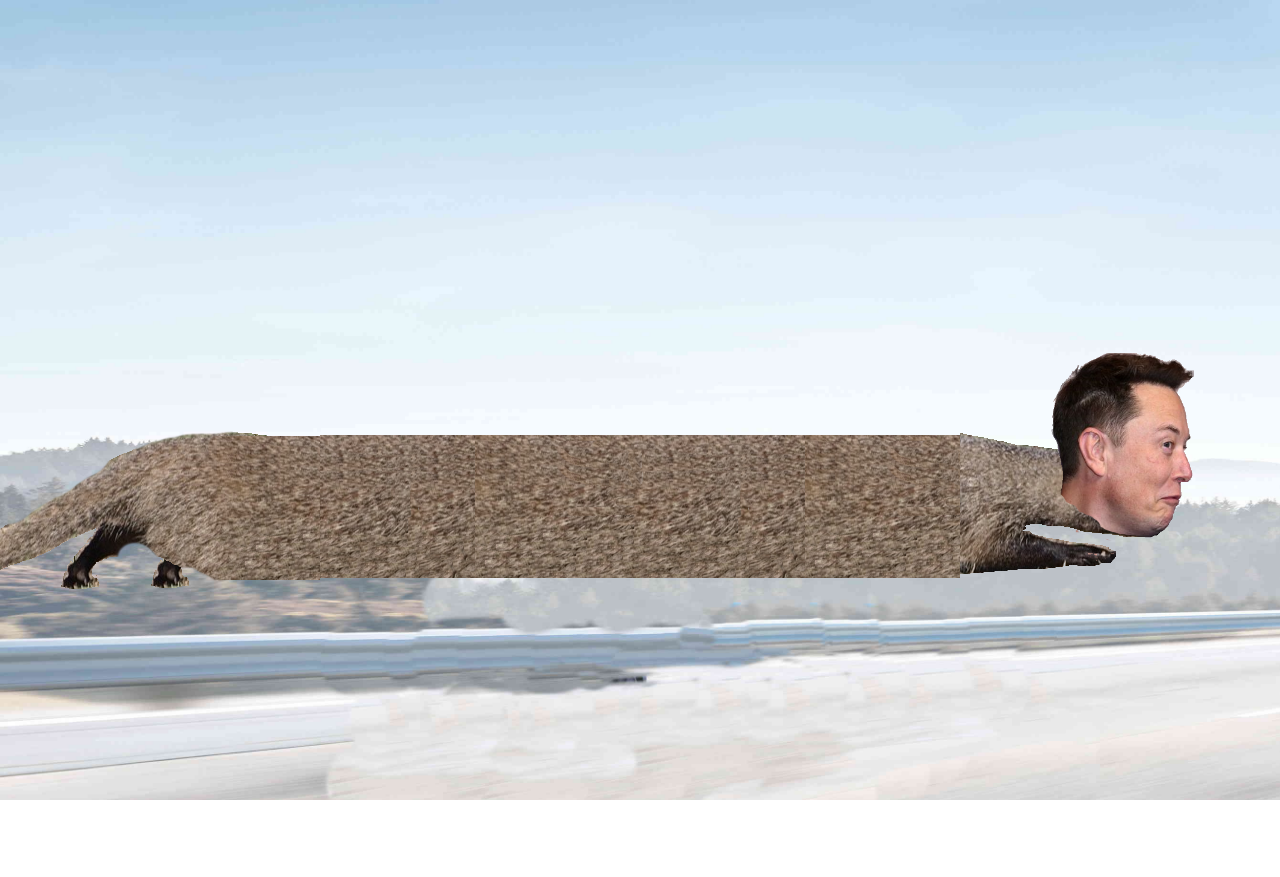
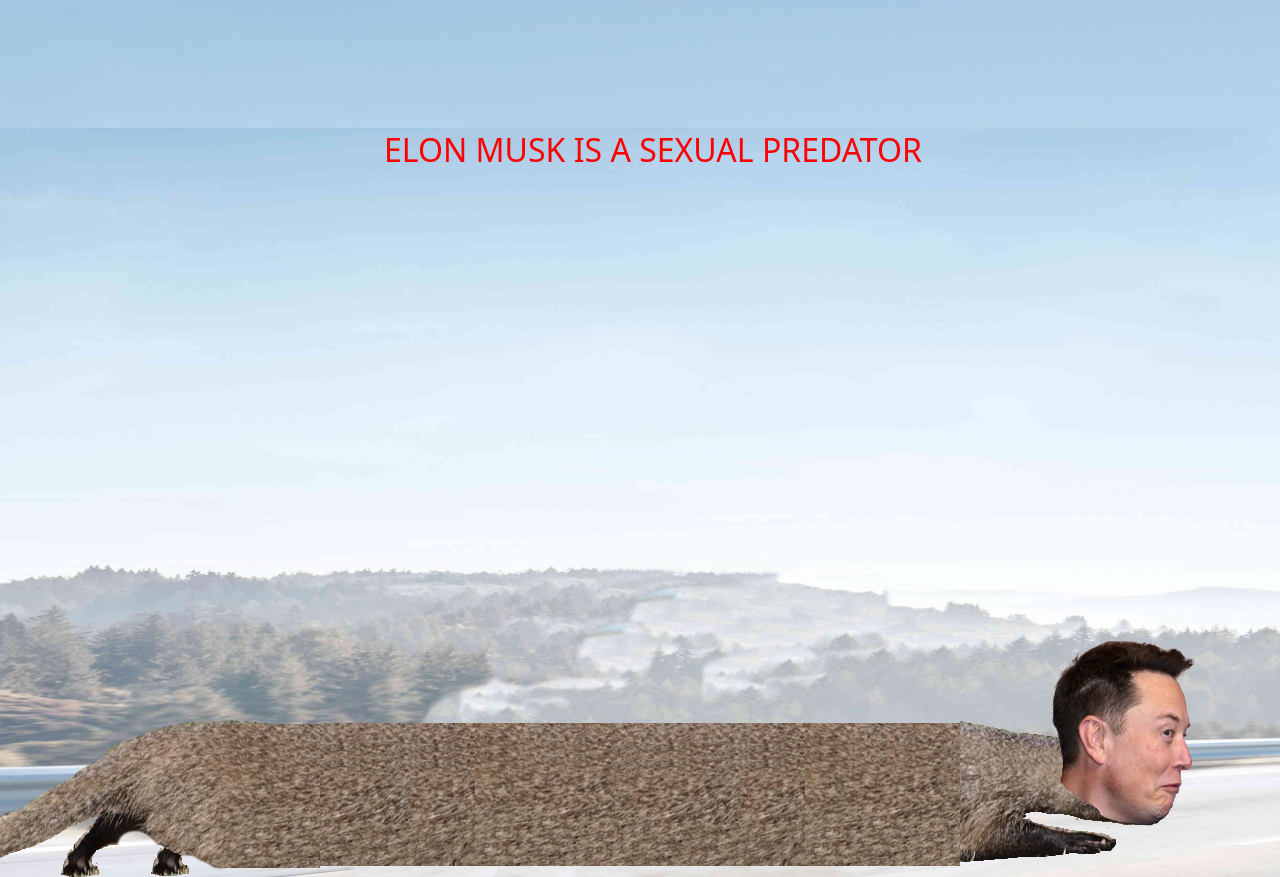
Before and after one commit to patricksaw/elongatedmuskrat, a website: page musk/index.html in a window 1280 px wide. Shown: the top 877 px of the page. Before the commit the page ends 800 px from the top, so only its background shows below. Drawn offline with Linux system fonts and the light colour scheme.

Commit message:
Add descriptive text

```diff
--- a/musk/index.html
+++ b/musk/index.html
@@ -1,47 +1,65 @@
-
 <!DOCTYPE html>
 <html>
+
 <head>
 	<title>Elongated Muskrat</title>
 	<script async src="https://www.googletagmanager.com/gtag/js?id=G-NSQCNV4GKX"></script>
 	<script>
 		window.dataLayer = window.dataLayer || [];
-  function gtag(){dataLayer.push(arguments);}
+		function gtag() { dataLayer.push(arguments); }
 		gtag('js', new Date());
 
 		gtag('config', 'G-NSQCNV4GKX');
 	</script>
 	<style>
-body, html {
-	width: 100%;
-	height: 100%;
-	margin: 0;
-}
-
-.container {
+		body,
+		html{
 			width: 100%;
 			height: 100%;
 			background-image: url("muskrat-bg.jpg");
 			background-repeat: no-repeat;
+			margin: 0;
 		}
+		.container{
+			width: 100%;
+			height: 100%;
+		}
+		.predator{
+			width: 100%;
+			height: 20%;
+		}
+		.txt{
+			margin-left: 30%;
+			margin-top: 10%;
+			color: red;
+			font-family: system-ui;
+			font-size: 2em;
+		}
+
+		/*
+.container {
+
+} */
 
 
 		@media only screen and (max-width: 750px) {
-    .container{
+			body {
 				background-size: 750px;
 			}
 
-	.butt{
+			.butt {
 				height: 100%;
 				width: 100%;
 				background-image: url("elongatedmuskrat.png");
 				background-position: center
 			}
 		}
+
 		@media only screen and (max-width: 1375px) {
-    .container{
+			body {
 				background-size: 1375px;
 			}
+
 			.butt {
 				width: 25%;
 				height: 100%;
@@ -75,9 +93,10 @@ body, html {
 
 		/* Extra large devices (large laptops and desktops, 1200px and up) */
 		@media only screen and (min-width: 1375px) {
-    .container{
+			body {
 				background-size: 1540px;
 			}
+
 			.butt {
 				width: 25%;
 				height: 100%;
@@ -117,7 +136,11 @@ body, html {
 		}
 	</style>
 </head>
+
 <body>
+	<div class="predator">
+		<p class="txt">ELON MUSK IS A SEXUAL PREDATOR</p>
+	</div>
 	<div class="container">
 		<div class="butt"></div>
 		<div class="middle"></div>
@@ -125,4 +148,5 @@ body, html {
 	</div>
 
 </body>
+
 </html>
```
Also changed, not shown: package.json (+5 -5 lines), 1 other file. Lines whose indentation alone changed are shown as unchanged.
